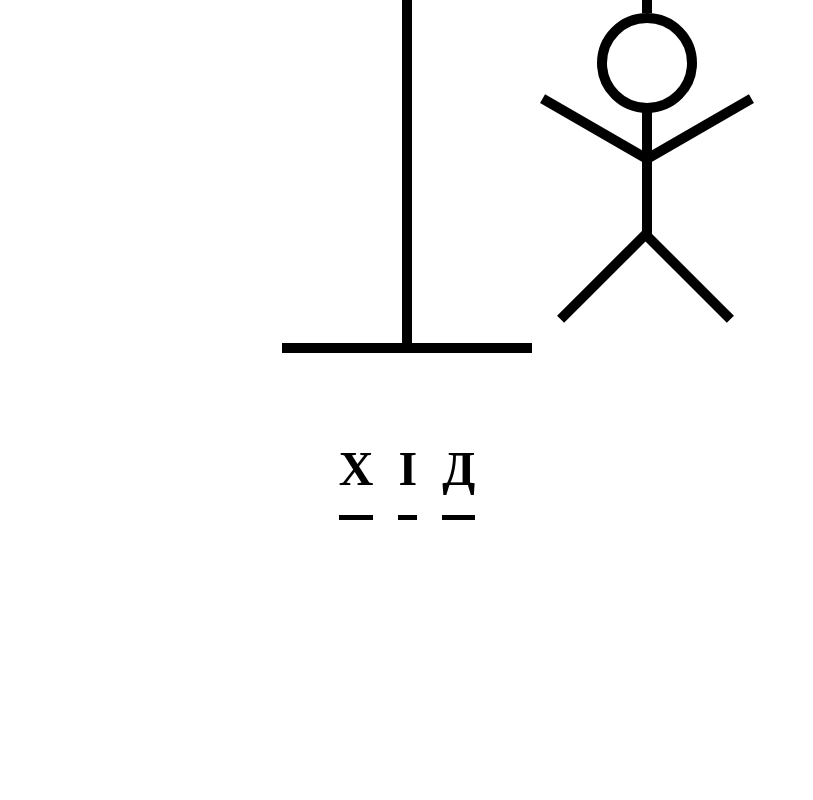
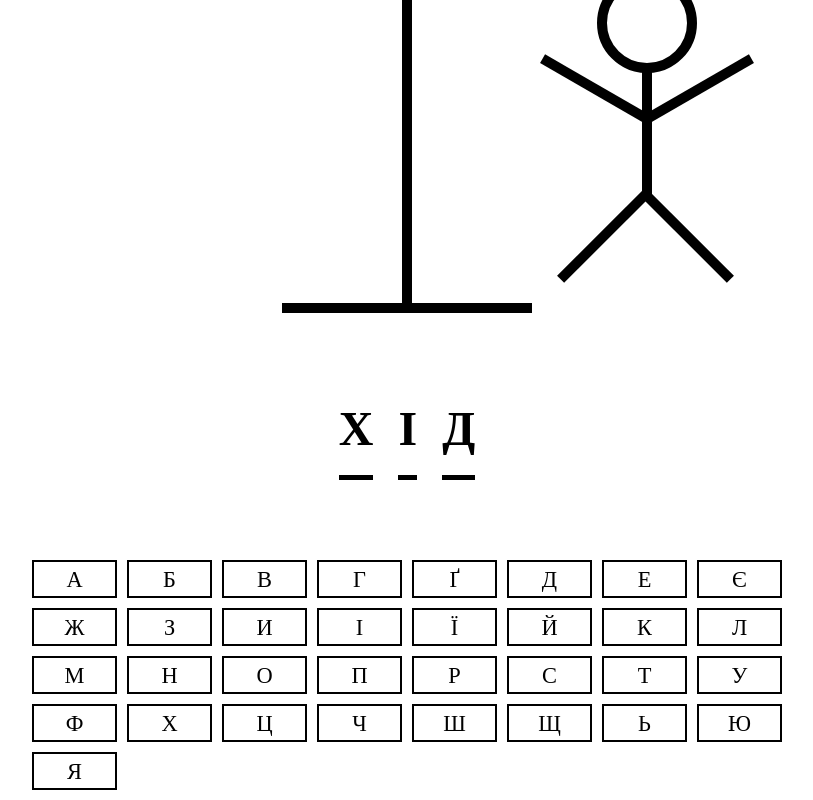
Before and after one commit to Noctuarn/hangman, a React (Vite) app: page / in a window 1280 px wide. Shown: the part 187-987 px from the top of the page, without its empty margins (233-1046 px from the left). Before the commit the page ends 800 px from the top, so only its background shows below. Built offline with nearby package versions, Linux system fonts and the light colour scheme.

Commit message:
create a keyboard component

```diff
--- a/src/App.tsx
+++ b/src/App.tsx
@@ -2,6 +2,7 @@ import React, {useState} from "react";
 
 import Hangman from "./components/Hangman";
 import MainWord from "./components/MainWord";
+import Keyboard from "./components/Keyboard";
 
 import words from "./data/words.json"
 
@@ -13,6 +14,7 @@ const App: React.FC = () => {
     <div className="app">
       <Hangman />
       <MainWord wordToGuess={wordToGuess}/>
+      <Keyboard/>
     </div>
   );
 };
--- /dev/null
+++ b/src/components/Keyboard.tsx
@@ -0,0 +1,17 @@
+import React from 'react'
+
+import { Keys } from '../data/keys'
+
+const Keyboard = () => {
+  return (
+    <div className='keyboard'>
+        {Keys.map((key, index) => {
+            return (
+                <button key={index + "btn"} className='keyboard-btn'>{key}</button>
+            )
+        })}
+    </div>
+  )
+}
+
+export default Keyboard
--- a/src/components/MainWord.tsx
+++ b/src/components/MainWord.tsx
@@ -8,9 +8,9 @@ type MainWordProps = {
 const MainWord : React.FC<MainWordProps> = ({wordToGuess}) => {
   return (
     <div className='main-word'>
-      {wordToGuess.split("").map((letter) => {
+      {wordToGuess.split("").map((letter, index) => {
         return (
-            <div className='main-word-letter'>
+            <div key={index + "letter"} className='main-word-letter'>
                 {letter}
             </div>
         )
--- /dev/null
+++ b/src/data/keys.ts
@@ -0,0 +1,35 @@
+export const Keys: string[] = [
+    "а",
+    "б",
+    "в",
+    "г",
+    "ґ",
+    "д",
+    "е",
+    "є",
+    "ж",
+    "з",
+    "и",
+    "і",
+    "ї",
+    "й",
+    "к",
+    "л",
+    "м",
+    "н",
+    "о",
+    "п",
+    "р",
+    "с",
+    "т",
+    "у",
+    "ф",
+    "х",
+    "ц",
+    "ч",
+    "ш",
+    "щ",
+    "ь",
+    "ю",
+    "я"
+]
--- a/src/index.scss
+++ b/src/index.scss
@@ -12,7 +12,7 @@
 .app {
   display: flex;
   flex-direction: column;
-  padding: 50px 15px;
+  padding: 10px 15px;
   align-items: center;
   gap: 80px;
 }
@@ -136,3 +136,28 @@
     border-bottom: 5px solid black;
   }
 }
+
+.keyboard{
+  display: grid;
+  width: 60%;
+  grid-template-columns: repeat(auto-fill, minmax(75px, 1fr));
+  grid-template-rows: auto;
+  gap: 10px;
+
+  &-btn{
+    cursor: pointer;
+    font-size: 1.4rem;
+    text-transform: uppercase;
+    color: black;
+    border: 2px solid black;
+    background: none;
+    transition: all .2s;
+
+    @media (min-width: 768px){
+      &:hover{
+        background-color: #0770cc;
+        color: white;
+      }
+    }
+  }
+}
```
